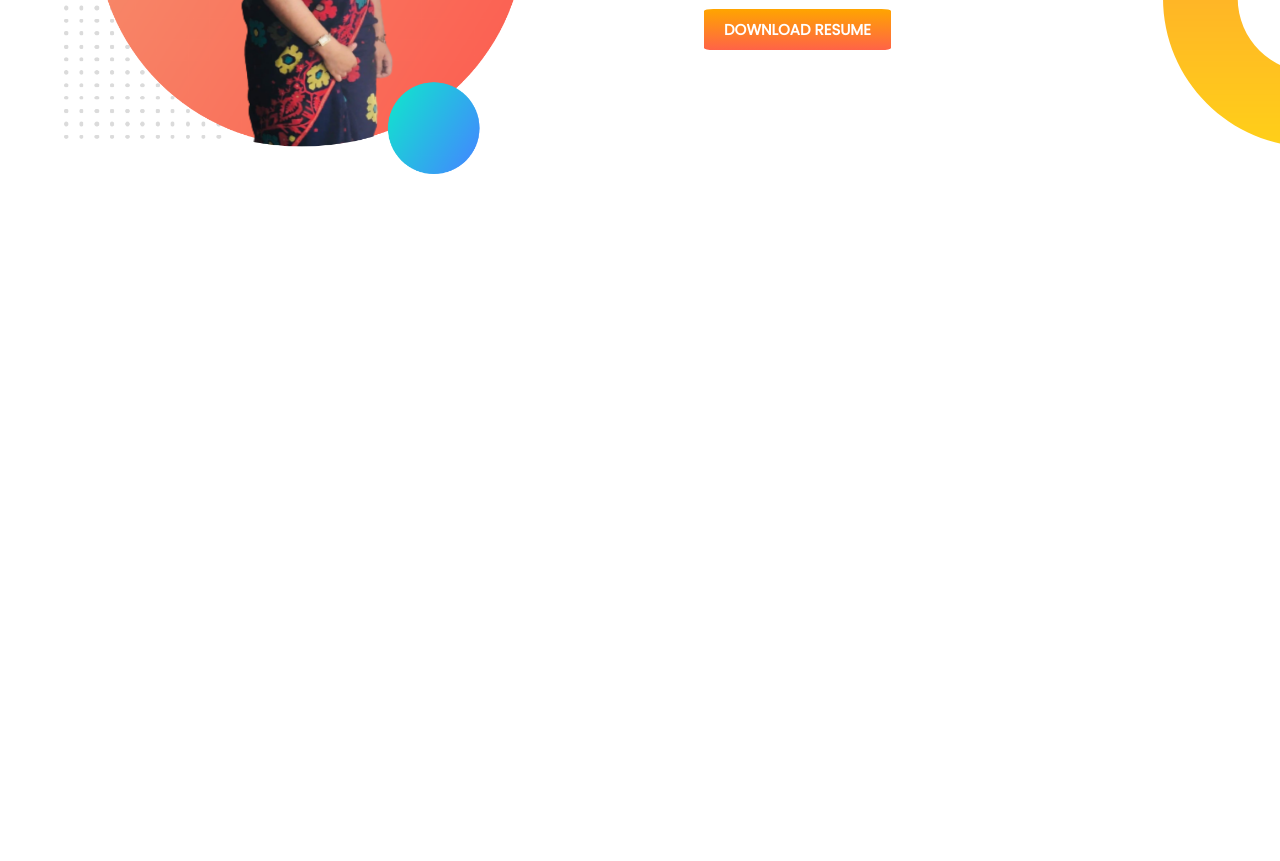
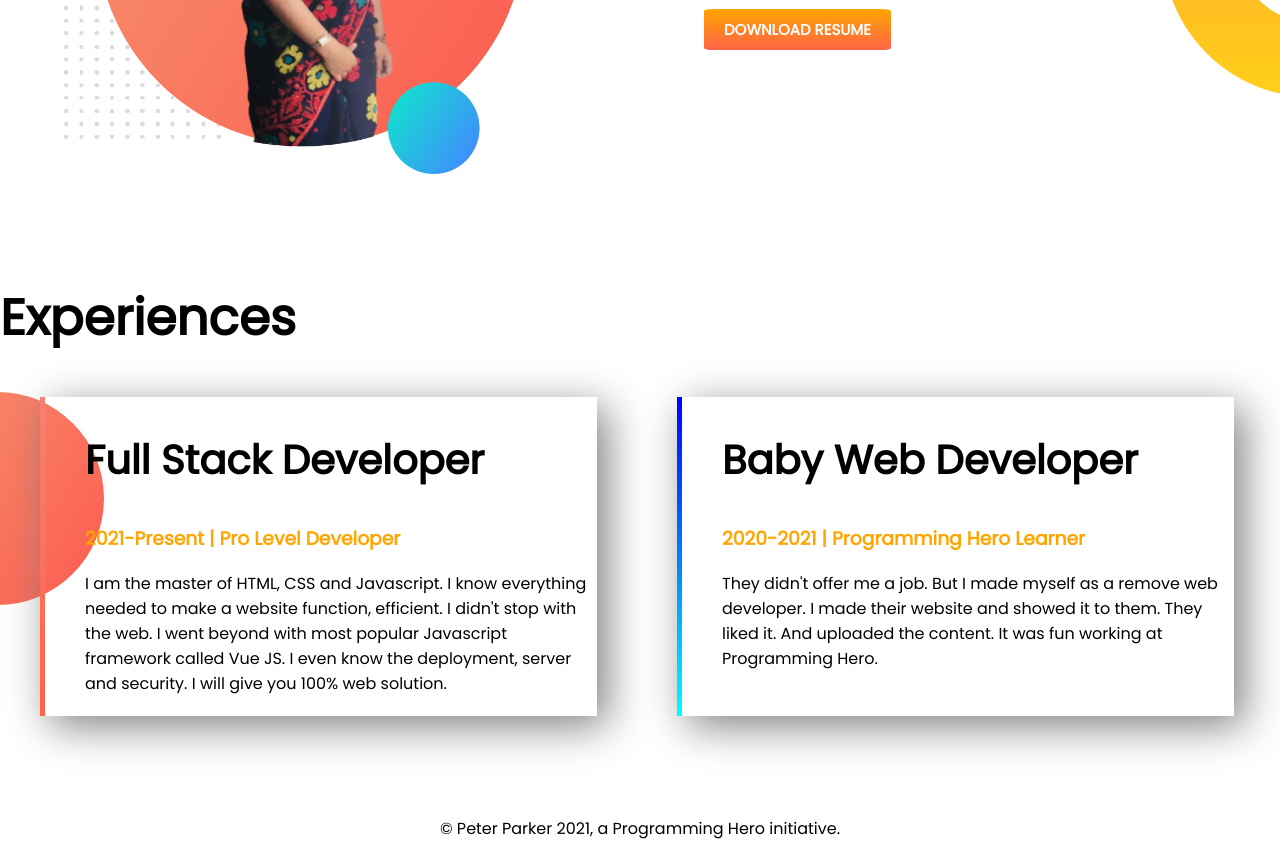
Before and after one commit to SarafNusrat/developer-portfolio, a plain HTML site: page index.html in a window 1280 px wide. Shown: the part 851-1712 px from the top of the page. Before the commit the page ends 1132 px from the top, so only its background shows below. Drawn offline with Linux system fonts and the light colour scheme.

Commit message:
experience and footer added

```diff
--- a/index.html
+++ b/index.html
@@ -11,7 +11,8 @@
     <link rel="stylesheet" href="style.css">
 </head>
 <body>
-<section class="top-banner">
+
+<section class="top-banner flexible-container">
     <div class="half-width">
         <h1>Welcome To</h1>
         <h1 class="color-tag">Saraf Nusrat World</h1>
@@ -24,7 +25,7 @@
     </div>
 </section>
 
-<section class="dream-big">
+<section class="dream-big flexible-container">
     <div class="half-width">
         <img src="images/portfolio picture.png" alt="">
     </div>
@@ -35,5 +36,24 @@
         <a class ="hire-me-button" href="https://www.linkedin.com/in/saraf-nusrat-507112158/" target="_blank">DOWNLOAD RESUME</a>
     </div>
 </section>
+
+<section class="experiences">
+    <h1>Experiences</h1>
+    <div class="flexible-container">
+        <div id="full-stack-experience"  class="experience-item">
+            <h2>Full Stack Developer</h1>
+            <h3 class="color-tag">2021-Present | Pro Level Developer</h3>
+            <p>I am the master of HTML, CSS and Javascript. I know everything needed to make a website function, efficient. I didn't stop with the web. I went beyond with most popular Javascript framework called Vue JS. I even know the deployment, server and security. I will give you 100% web solution.</p>
+        </div>
+        <div id="baby-experience" class="experience-item">
+            <h2>Baby Web Developer</h1>
+            <h3 class="color-tag">2020-2021 | Programming Hero Learner</h3>
+            <p>They didn't offer me a job. But I made myself as a remove web developer. I made their website and showed it to them. They liked it. And uploaded the content. It was fun working at Programming Hero.</p>
+        </div>
+    </div>
+</section>
+    <footer>
+        <p>© Peter Parker 2021, a Programming Hero initiative.</p>
+    </footer>
 </body>
 </html>
--- a/style.css
+++ b/style.css
@@ -7,12 +7,17 @@ h1{
     font-size: 50px;
 }
 
+h2{
+    font-size: 40px;
+}
+
 .color-tag{
     color: orange;
 }
 
-section{
+.flexible-container{
     display: flex;
+    margin-bottom: 100px;
 }
 
 .half-width{
@@ -37,7 +42,6 @@ section{
 .top-banner{
     background-image: url(images/top-banner.png);
     background-repeat: no-repeat;
-    padding-bottom: 100px;
 }
 
 
@@ -45,9 +49,38 @@ section{
     background-image: url(images/dream-bg.png);
     background-position: right;
     background-repeat: no-repeat;
-    padding-bottom: 100px;
 }
 
 P{
     margin-bottom: 20px;
 }
+
+.experience-item{
+    box-shadow: 10px 10px 40px gray;
+    width: 40%;
+    margin-left: 40px;
+    margin-right: 40px;
+    padding-left: 40px;
+}
+
+.experiences{
+    background-image: url(images/exp-bg.png);
+    background-repeat: no-repeat;
+    background-position: left ;
+}
+
+#full-stack-experience{
+    border-image: linear-gradient(salmon, tomato);
+    border-left: 5px solid;
+    border-image-slice: 1;
+}
+
+#baby-experience{
+    border-image: linear-gradient(blue, cyan);
+    border-left: 5px solid;
+    border-image-slice: 1;
+}
+
+footer p{
+    text-align: center;
+}
```
Also changed, not shown: images/jhankar.png (deleted), images/jhankar2.png (deleted), showOff/121775799_2717001508560078_3408123953072564701_n.jpg (deleted), 4 other files.
